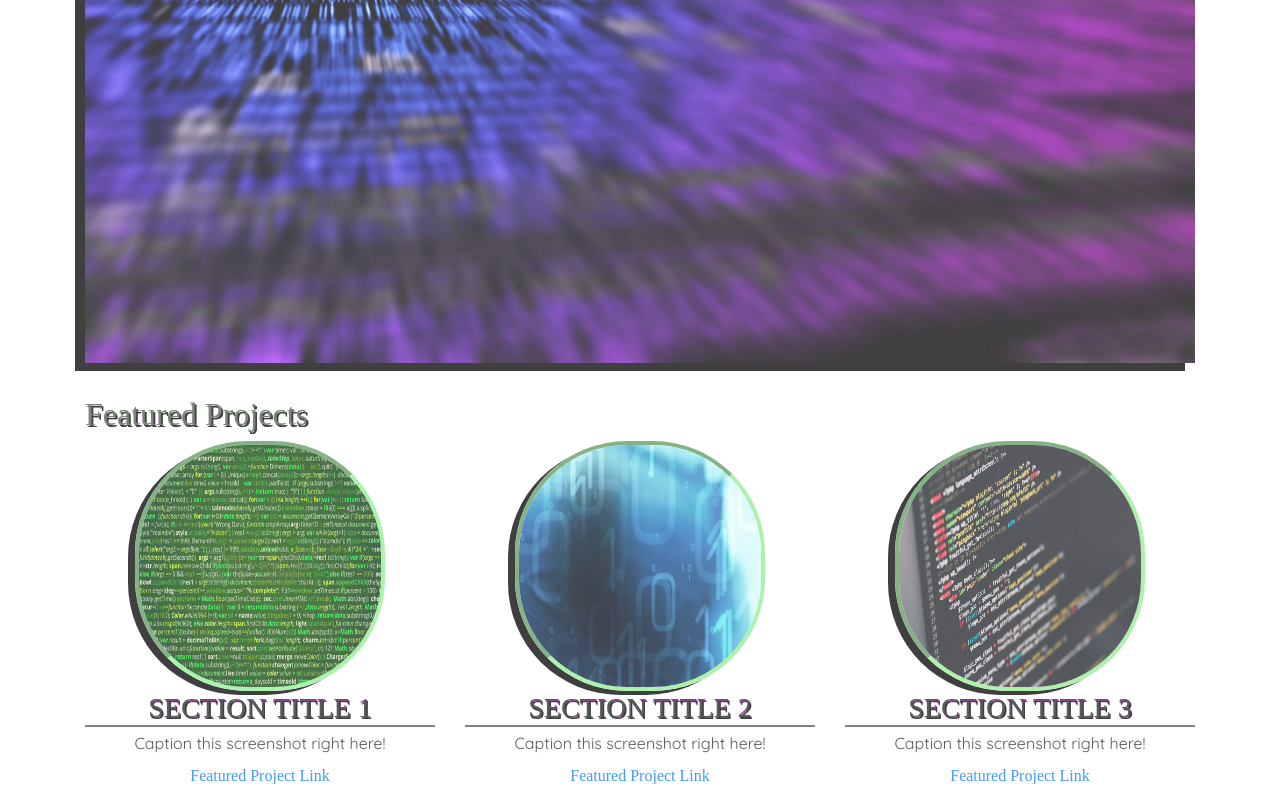
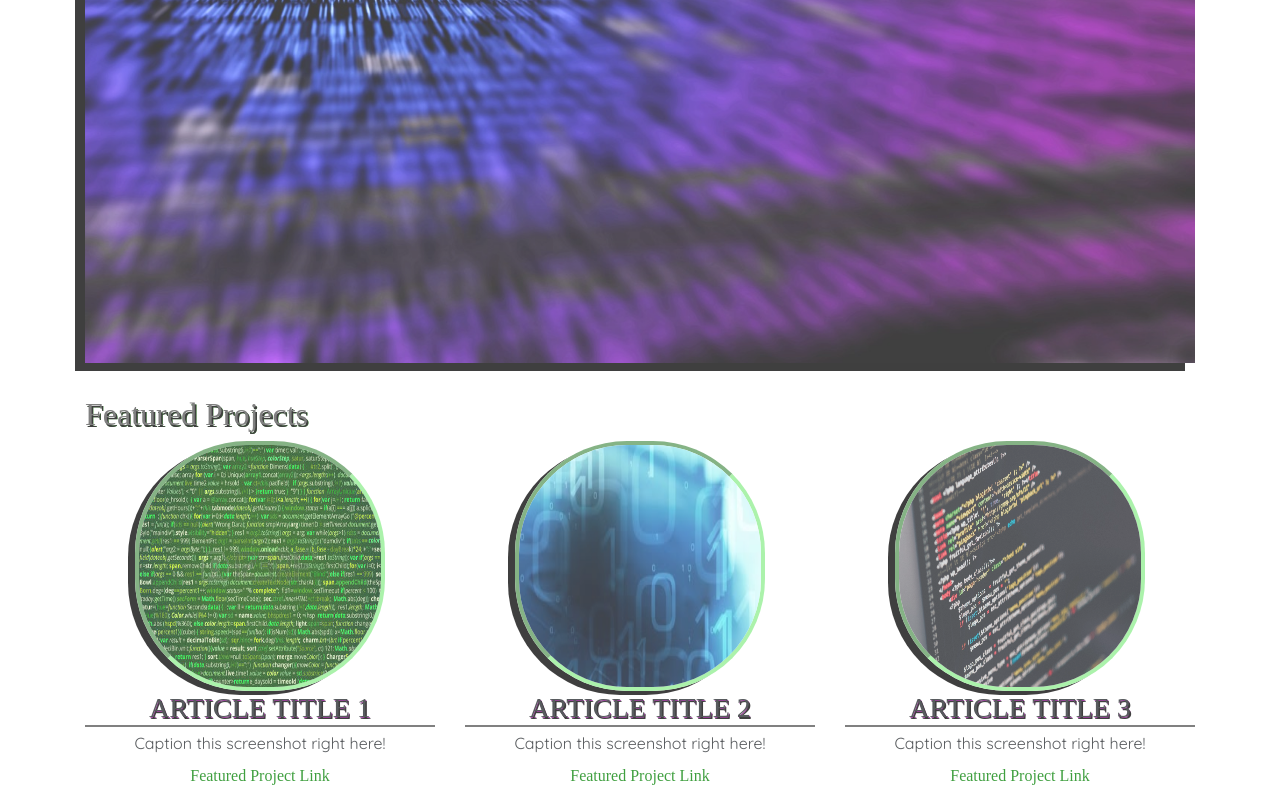
Before and after one commit to alertNiKole/CodeColorsUdacity, a website: page index.html in a window 1280 px wide. Shown: the part 560-1360 px from the top of the page. Drawn offline with nearby package versions, Linux system fonts and the light colour scheme; a web font is replaced by a local one.

Commit message:
Change Section to Article

```diff
--- a/index.html
+++ b/index.html
@@ -39,7 +39,7 @@
                     src="./src/images/blue code.jpeg" alt="nvy this code at nvy.io">
                 </div>
                 </div>
-<!--FEATURED SECTION -->
+<!--FEATURED SECTION-->
         <div class="row text-centered">
             <div class="col-md-12">
                 <h2> Featured Projects </h2>
@@ -49,21 +49,21 @@
                 <!--  Feature 1  -->
                 <div class="col-md-4 text-centered">
                     <img src="./src/images/code.png" class="featured img-fluid" alt="[nvy.io] Images Go here">
-                    <h3 class="text-uppercase"> Section title 1</h3>
+                    <h3 class="text-uppercase"> Article title 1</h3>
                     <p>Caption this screenshot right here!</p>
                     <a href="#" alt="link to this project">Featured Project Link</a>
                 </div>
                 <!--  Feature 2  -->
                 <div class="col-md-4">
                         <img src="./src/images/code3.png" class=" featured img-fluid" alt="[nvy.io] Images Go here">
-                        <h3 class="text-uppercase"> Section title 2</h3>
+                        <h3 class="text-uppercase"> Article title 2</h3>
                         <p>Caption this screenshot right here!</p>
                         <a href="#" alt="link to this project">Featured Project Link</a>
                 </div>
                 <!-- Feature 3 -->
                 <div class="col-md-4">
                         <img src="./src/images/code-5.jpg" class=" featured img-fluid" alt="[nvy.io] Images Go here">
-                        <h3 class="text-uppercase"> Section title 3</h3>
+                        <h3 class="text-uppercase"> Article title 3</h3>
                         <p>Caption this screenshot right here!</p>
                         <a href="#" alt="link to this project">Featured Project Link</a>
                 </div>
--- a/src/css/style.css
+++ b/src/css/style.css
@@ -35,6 +35,14 @@ h1 , h2{
 a {
     text-decoration: none;
     font-family: 'Brawler', serif;
+    color: green;
+}
+
+
+a:hover {
+    color: rgb(38, 15, 241);
+    text-decoration: none;
+    font-size:  1.1em;
 }
 
 .text-muted{
@@ -73,6 +81,7 @@ h2 {
 .col-md-4  {
     text-align: center;
     line-height: 1em;
+    padding-bottom: 1em;
 }
 
 .col-md-4 h3 {
```
